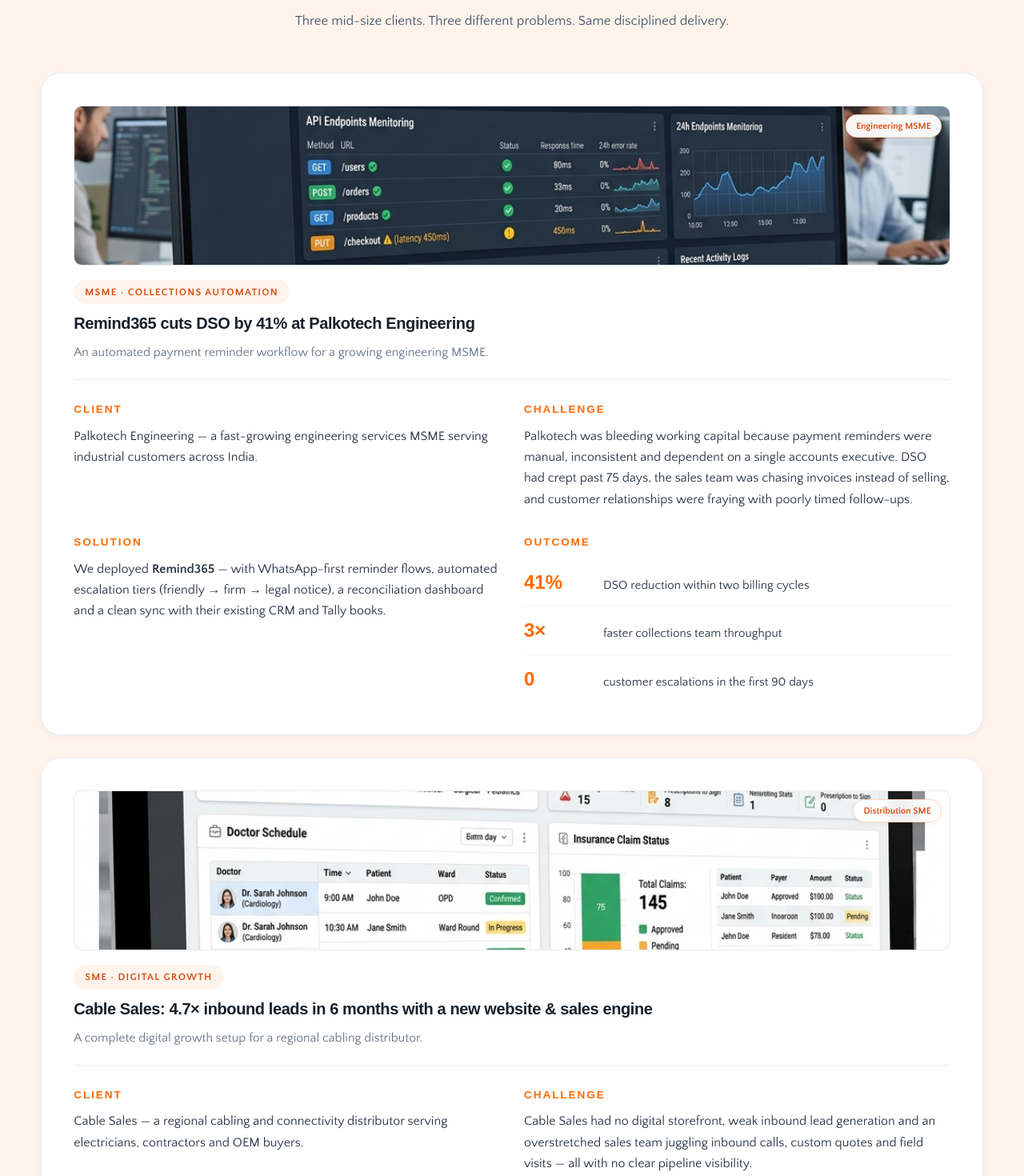
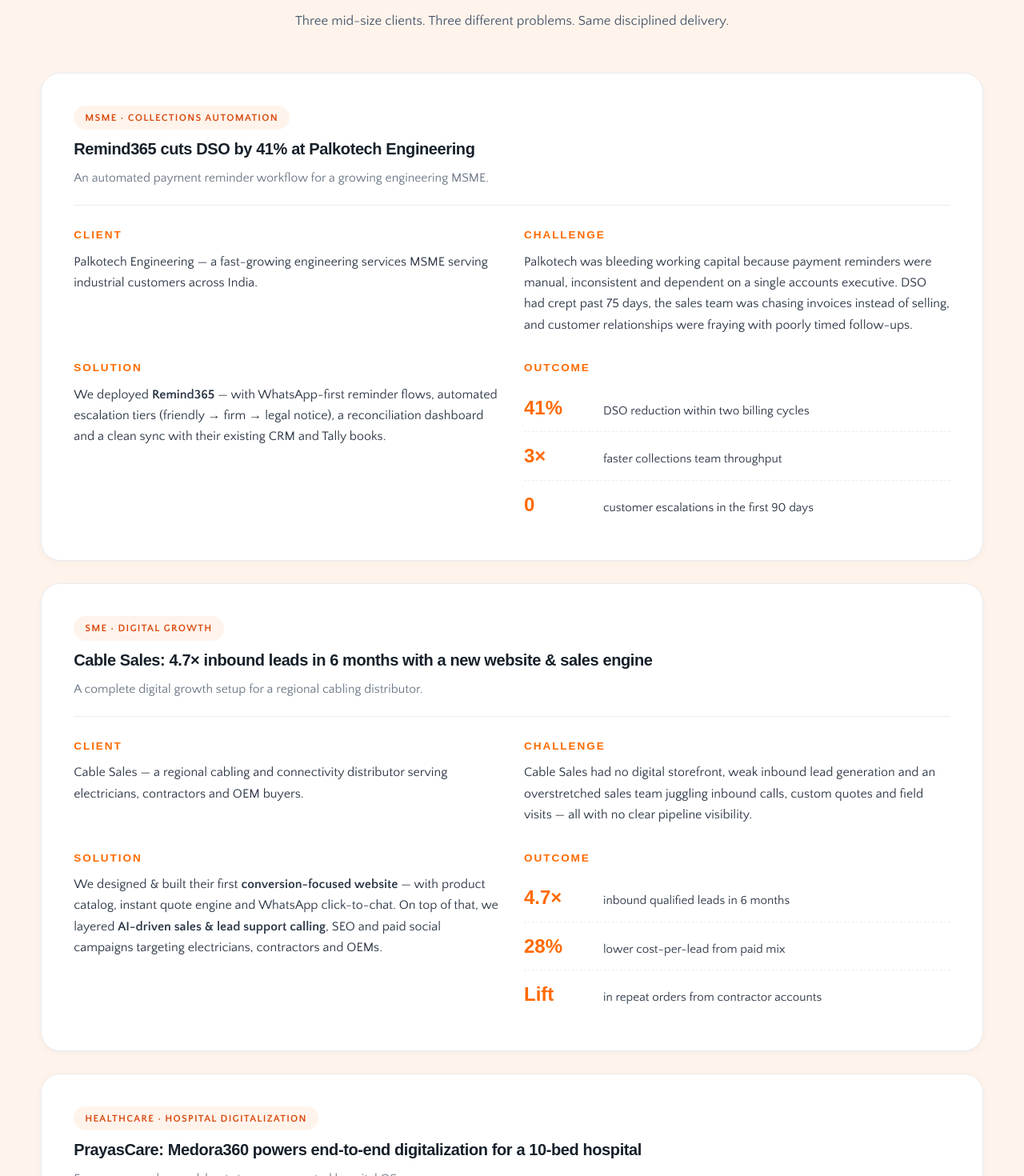
Before and after one commit to VirtualCare14/orangevc_site_main_nextjs, a Next.js app: page /blog in a window 1280 px wide. Shown: the part 1100-2570 px from the top of the page at 80% size. Built offline with nearby package versions, Linux system fonts and the light colour scheme; a web font is replaced by a local one.

Commit message:
Remove images from all 3 Case Studies cards

```diff
--- a/app/blog/page.js
+++ b/app/blog/page.js
@@ -64,10 +64,6 @@
 
           {/* CASE STUDY 1 - PALKOTECH */}
           <article className="case-card" id="palkotech">
-            <div className="card-img-wrapper" style={{ height: '200px' }}>
-              <Image src="/images/software.png" alt="Palkotech Engineering Case Study" fill sizes="(max-width: 768px) 100vw, 800px" style={{ objectFit: 'cover' }} />
-              <span className="card-img-badge">Engineering MSME</span>
-            </div>
             <div className="case-head">
               <span className="case-tag">MSME · Collections Automation</span>
               <h3>Remind365 cuts DSO by 41% at Palkotech Engineering</h3>
@@ -100,10 +96,6 @@
 
           {/* CASE STUDY 2 - CABLE SALES */}
           <article className="case-card" id="cablesales">
-            <div className="card-img-wrapper" style={{ height: '200px' }}>
-              <Image src="/images/whatsapp.png" alt="Cable Sales Case Study" fill sizes="(max-width: 768px) 100vw, 800px" style={{ objectFit: 'cover' }} />
-              <span className="card-img-badge">Distribution SME</span>
-            </div>
             <div className="case-head">
               <span className="case-tag">SME · Digital Growth</span>
               <h3>Cable Sales: 4.7× inbound leads in 6 months with a new website &amp; sales engine</h3>
@@ -136,10 +128,6 @@
 
           {/* CASE STUDY 3 - PRAYASCARE */}
           <article className="case-card" id="prayascare">
-            <div className="card-img-wrapper" style={{ height: '200px' }}>
-              <Image src="/images/ai-agent.png" alt="PrayasCare Case Study" fill sizes="(max-width: 768px) 100vw, 800px" style={{ objectFit: 'cover' }} />
-              <span className="card-img-badge">Healthcare Hospital</span>
-            </div>
             <div className="case-head">
               <span className="case-tag">Healthcare · Hospital Digitalization</span>
               <h3>PrayasCare: Medora360 powers end-to-end digitalization for a 10-bed hospital</h3>
```
